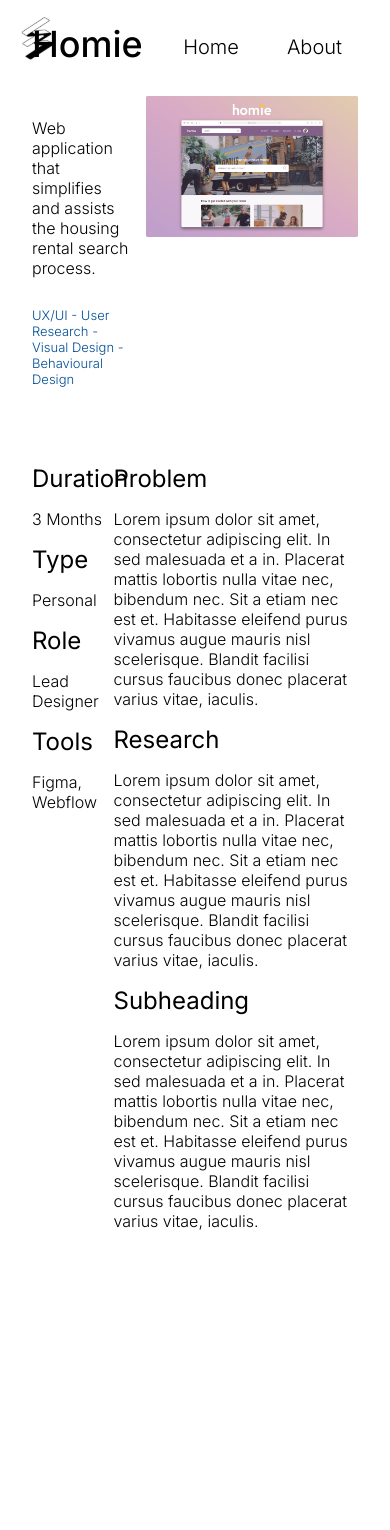
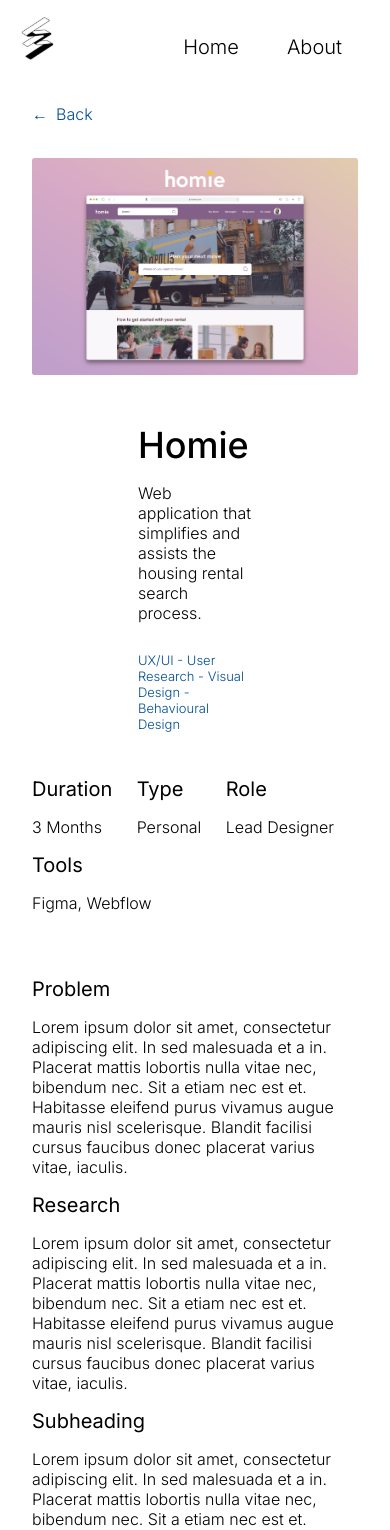
Before and after one commit to Elimists/sash-portfolio, a Next.js app: page /1 in a window 390 px wide. Shown: the top 1530 px of the page. Before the commit the page ends 1247 px from the top, so only its background shows below. Built offline with nearby package versions, Linux system fonts and the light colour scheme.

Commit message:
Styled the details page for mobile view

```diff
--- a/pages/[id].js
+++ b/pages/[id].js
@@ -56,19 +56,19 @@ export default function ProjectDetail({project}){
 
             <div className={styles.bottom_section}>
                 <div className={styles.bottom_left}>
-                    <div>
+                    <div className={styles.property_div}>
                         <p className={styles.property_heading}>Duration</p>
                         <p className={styles.property_value}>{project.duration}</p>
                     </div>
-                    <div>
+                    <div className={styles.property_div}>
                         <p className={styles.property_heading}>Type</p>
                         <p className={styles.property_value}>{project.type}</p>
                     </div>
-                    <div>
+                    <div className={styles.property_div}>
                         <p className={styles.property_heading}>Role</p>
                         <p className={styles.property_value}>{project.role}</p>
                     </div>
-                    <div>
+                    <div className={styles.property_div}>
                         <p className={styles.property_heading}>Tools</p>
                         <p className={styles.property_value}>{project.tools}</p>
                     </div>
--- a/styles/Details.module.css
+++ b/styles/Details.module.css
@@ -1,10 +1,10 @@
 .container{
-    height: 110vh;
+
     display: flex;
     flex-direction: column;
     justify-content: center;
     align-items: center;
-    padding: 10rem 2rem 6rem 2rem;
+    padding: 4rem 2rem 6rem 2rem;
     width: auto;
 }
 
@@ -74,7 +74,7 @@
     cursor: pointer;
     font-weight: 300;
     color: #004E93;
-    transform: translateY(-4rem);
+
 }
 
 .left_arrow{
@@ -82,3 +82,66 @@
     font-weight: 400;
     margin-right: 0.5rem;
 }
+
+
+@media (max-width: 750px) {
+
+    .container{
+    }
+
+    .top_section{
+        flex-direction: column-reverse;
+
+    }
+
+    .details_top_left{
+        flex-direction: row;
+        flex-wrap: wrap;
+        width: auto;
+        padding: 0;
+    }
+
+    .project_title{
+        padding-top: 3rem;
+        margin: 0;
+    }
+
+    .go_back_button{
+        transform: none;
+        position: absolute;
+        top: 5.5rem;
+        left: 2rem;
+    }
+
+    .bottom_section{
+        flex-direction: column;
+        margin-top: 2rem;
+    }
+
+    .bottom_left{
+        display: flex;
+        width: auto;
+        justify-content: space-between;
+        flex-wrap: wrap;
+        align-items: center;
+    }
+
+
+    .property_div{
+        padding-right: 1.5rem;
+    }
+    .property_heading{
+        font-size: 20px;
+        margin: 0;
+    }
+    .property_value{
+        font-size: 16px;
+    }
+
+    .bottom_right{
+        display: flex;
+        flex-direction: column;
+        width: auto;
+        padding-top: 3rem;
+    }
+}
```
Also changed, not shown: pages/index.js (+1 -1 lines).
